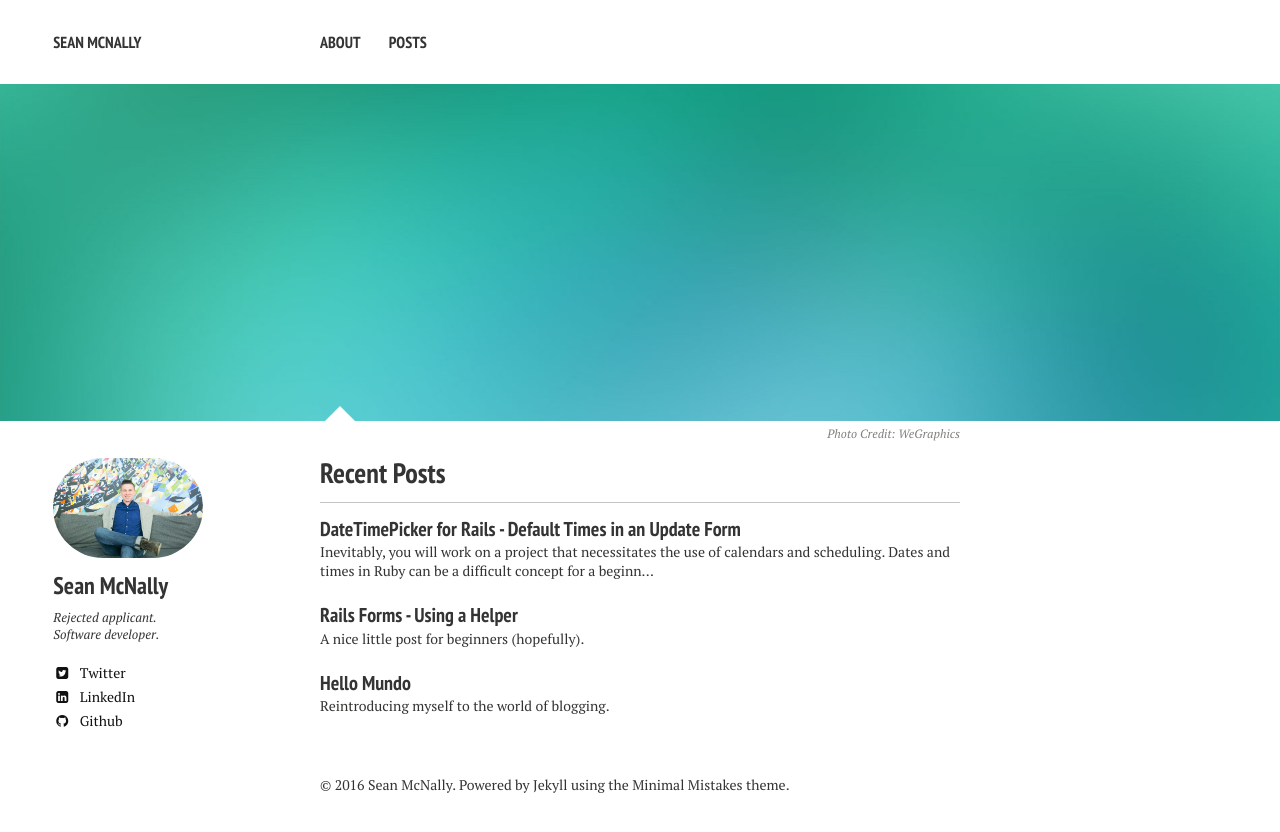
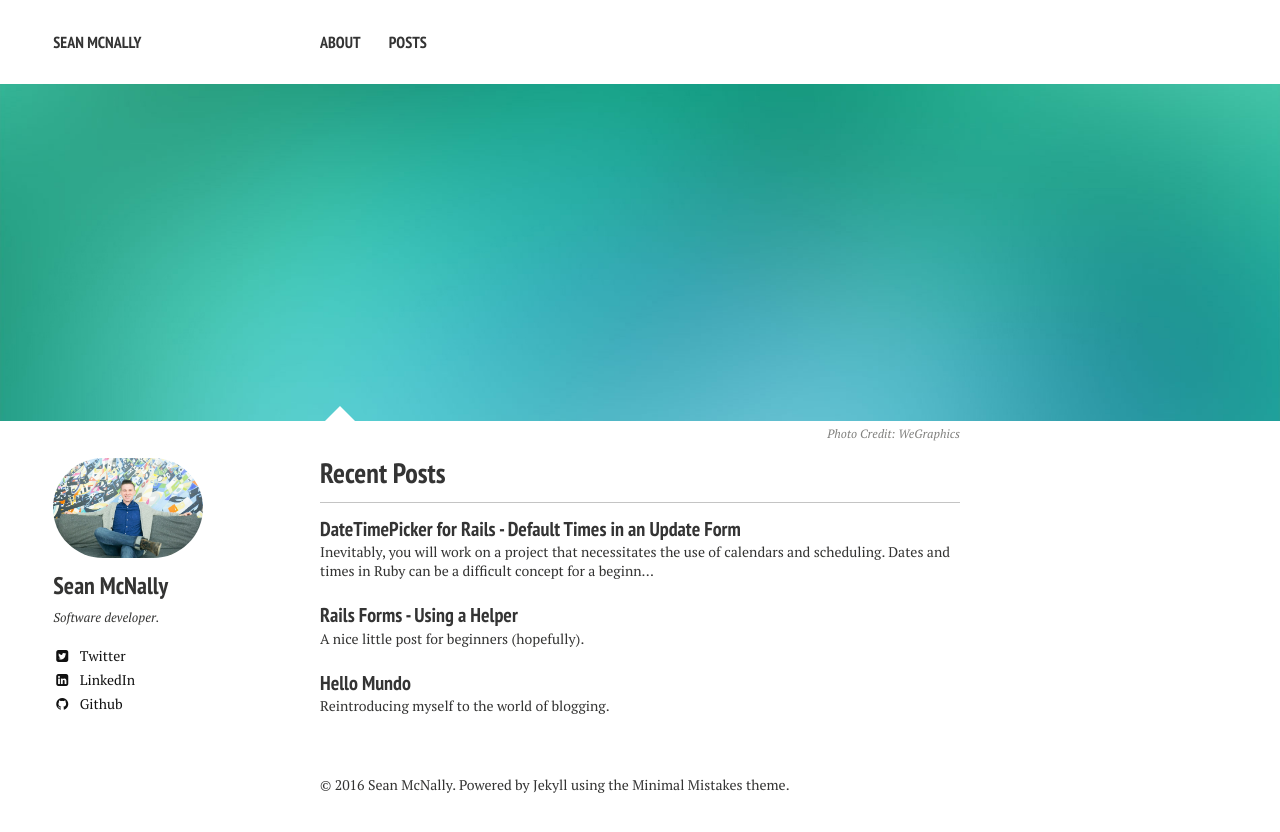
Before and after one commit to mcnallyrsean/seanmcnally88.github.io, a Jekyll site: the page built from index.md, in a window 1280 px wide. Shown: the top 832 px of the page. Built offline with Jekyll 4.4.1, drawn with Linux system fonts in a browser that asks for light colours; nearby versions of some CDN libraries.

Commit message:
Changed config

```diff
--- a/_config.yml
+++ b/_config.yml
@@ -43,7 +43,7 @@ titlecase: true
 owner:
   name: Sean McNally
   avatar: sup.jpeg
-  bio: "Rejected applicant. Software developer."
+  bio: "Software developer."
   email:
   disqus-shortname:
   twitter: seanmcnally88
```
